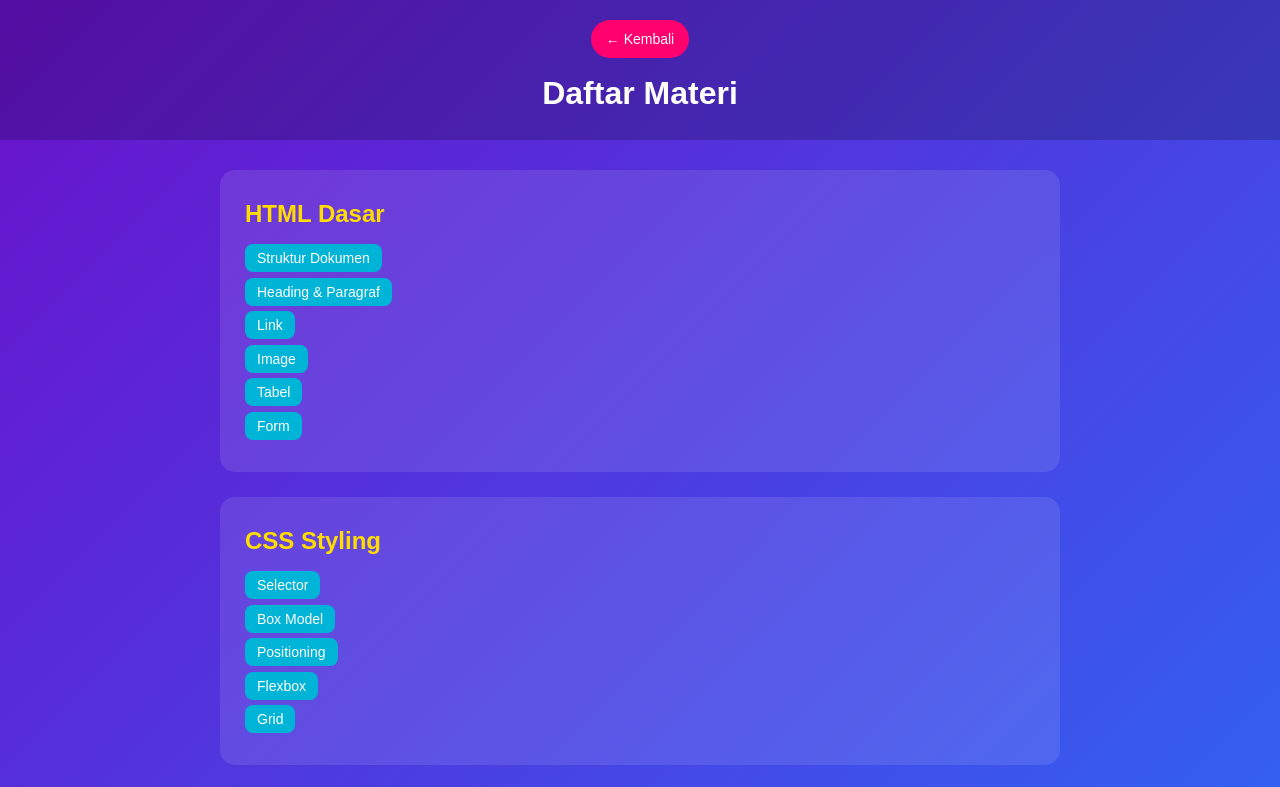
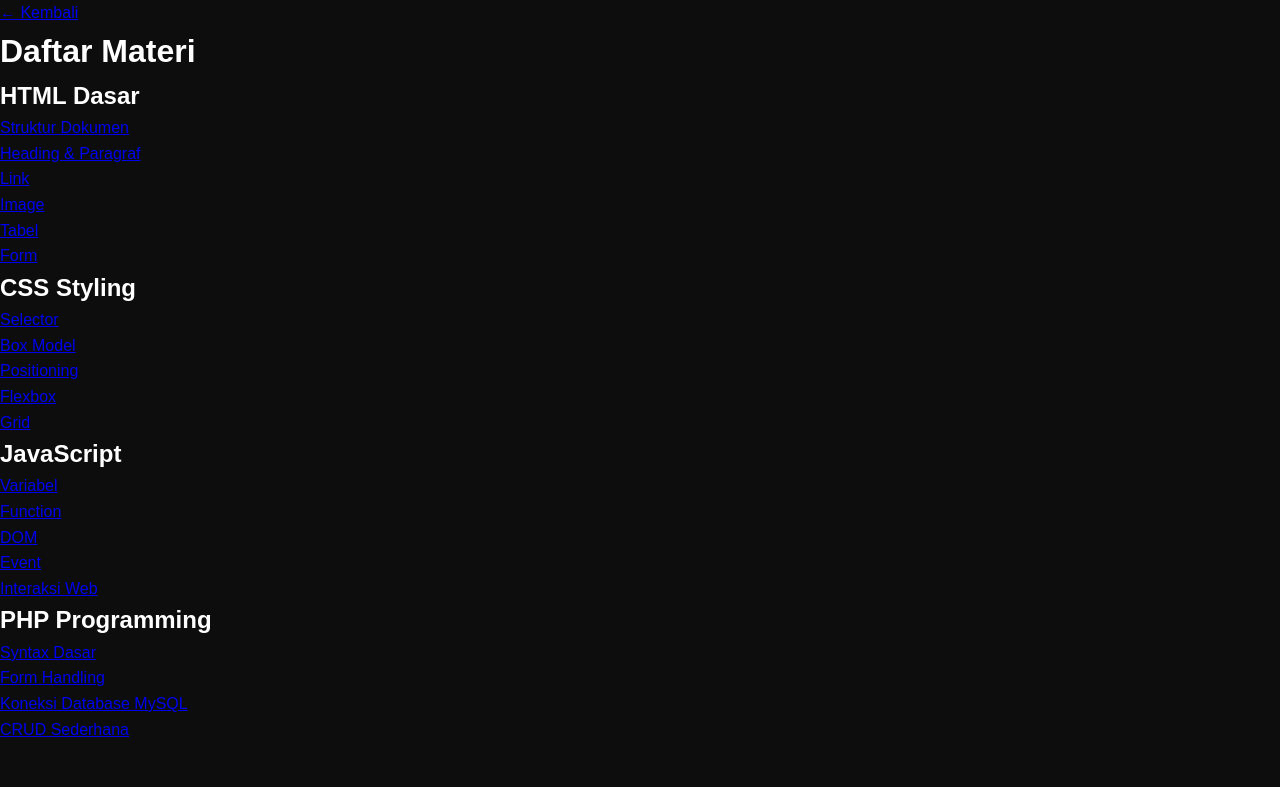
Before and after one commit to denziels/webcourse, a plain HTML site: page course.html in a window 1280 px wide. Shown: the top 787 px of the page. Drawn offline with Linux system fonts and the light colour scheme.

Commit message:
style.css

```diff
--- a/style.css
+++ b/style.css
@@ -7,12 +7,11 @@
 }
 
 body {
-  background: linear-gradient(135deg, #6a11cb, #2575fc);
+  background: #0d0d0d;
   color: #fff;
   line-height: 1.6;
   min-height: 100vh;
 }
-
 
 .fullpage {
   display: flex;
@@ -30,6 +29,7 @@ body {
 .hero-content p {
   font-size: 1.2rem;
   margin-bottom: 25px;
+  color: #ccc;
 }
 
 .btn {
@@ -45,72 +45,3 @@ body {
 .btn:hover {
   background: #fb8500;
 }
-
-
-.sub-hero {
-  text-align: center;
-  padding: 20px;
-  background: rgba(0,0,0,0.2);
-}
-
-.btn-back {
-  display: inline-block;
-  margin-bottom: 10px;
-  color: #fff;
-  text-decoration: none;
-  background: #ff006e;
-  padding: 8px 15px;
-  border-radius: 20px;
-  font-size: 14px;
-}
-
-.btn-back:hover {
-  background: #d90429;
-}
-
-
-.course-detail {
-  max-width: 900px;
-  margin: auto;
-  padding: 30px;
-  display: grid;
-  gap: 25px;
-}
-
-.card {
-  background: rgba(255,255,255,0.1);
-  padding: 25px;
-  border-radius: 15px;
-  transition: transform 0.3s;
-}
-
-.card:hover {
-  transform: translateY(-6px);
-}
-
-.card h2 {
-  margin-bottom: 12px;
-  color: #ffdd00;
-}
-
-.card ul {
-  list-style: none;
-}
-
-.card ul li {
-  margin: 8px 0;
-}
-
-.card ul li a {
-  text-decoration: none;
-  color: #fff;
-  background: #00b4d8;
-  padding: 6px 12px;
-  border-radius: 8px;
-  transition: 0.3s;
-  font-size: 14px;
-}
-
-.card ul li a:hover {
-  background: #0077b6;
-}
```
